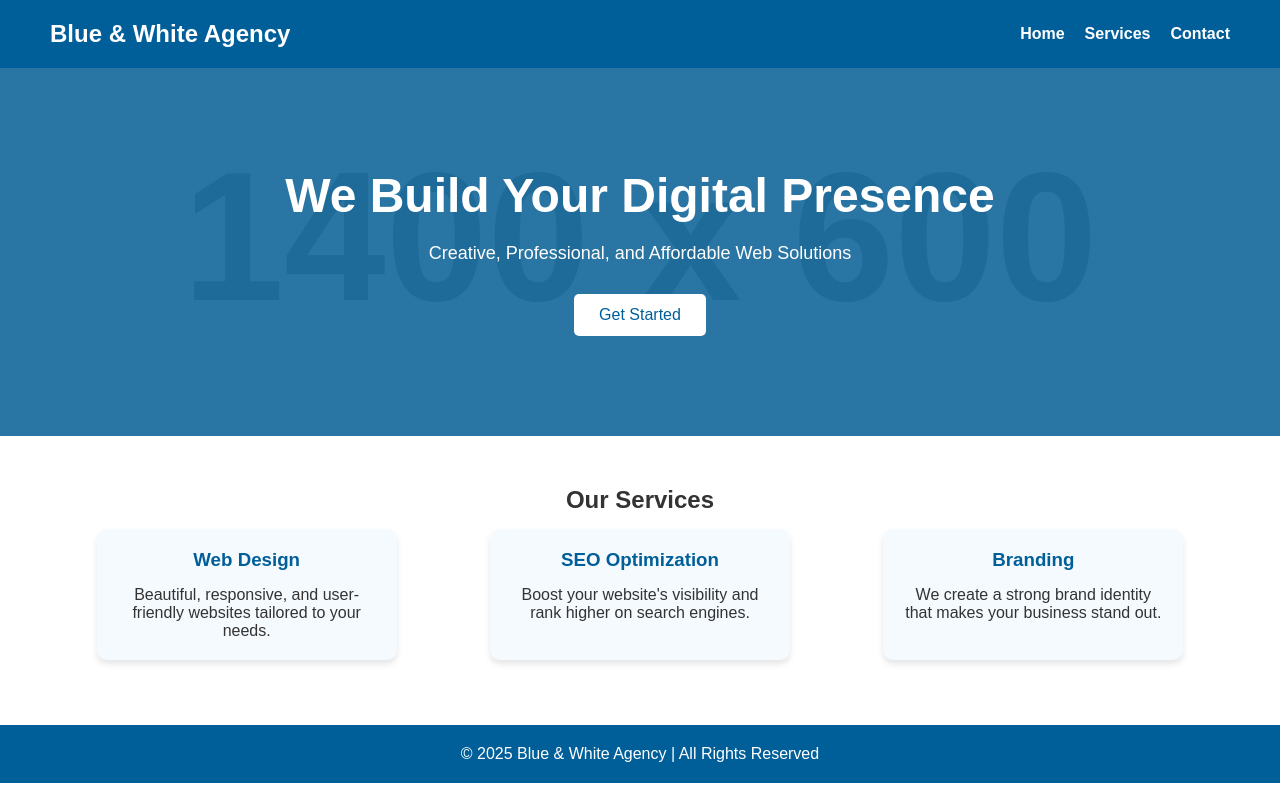
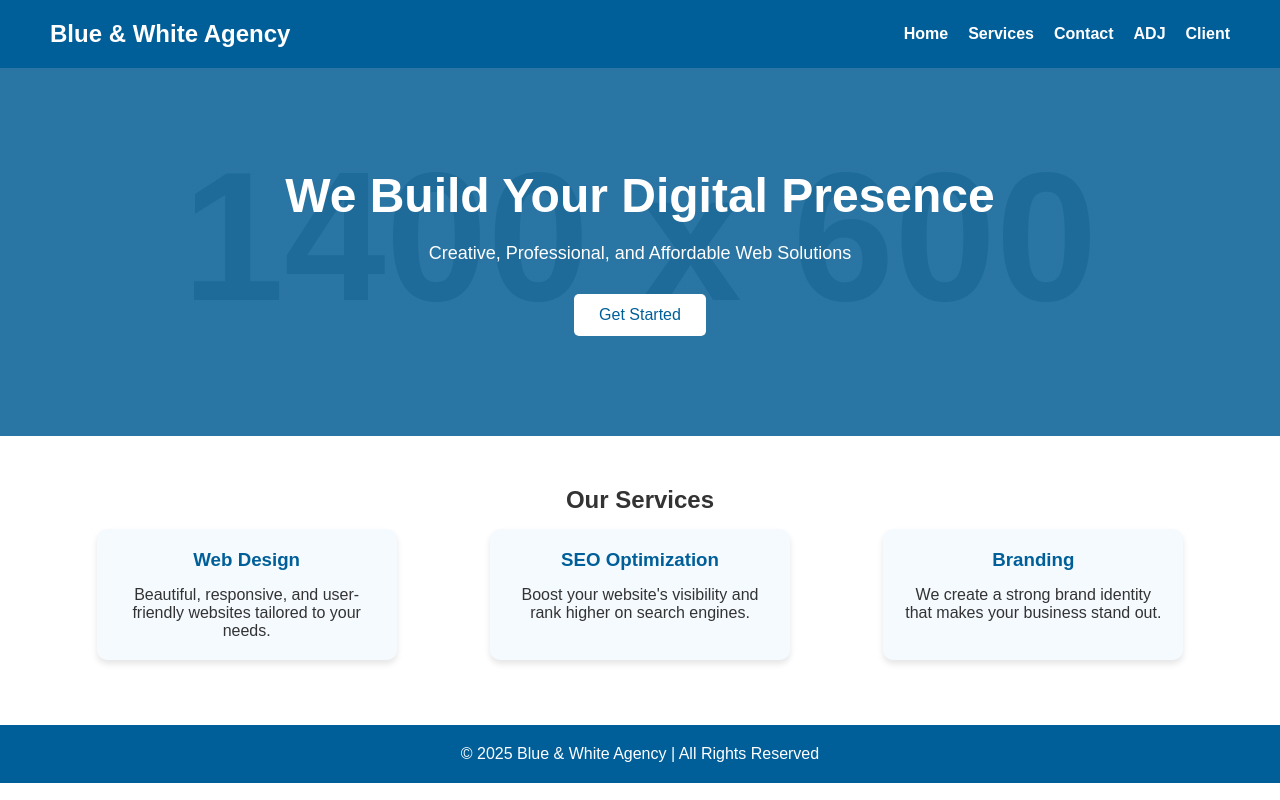
Before and after one commit to Luvsanu/sanu.github.com, a plain HTML site: page index.html in a window 1280 px wide. Drawn offline with Linux system fonts and the light colour scheme; placeholder pictures from the web are drawn by us.

Commit message:
Update index.html

```diff
--- a/index.html
+++ b/index.html
@@ -106,6 +106,8 @@
                 <li><a href="#home">Home</a></li>
                 <li><a href="#services">Services</a></li>
                 <li><a href="#contact">Contact</a></li>
+                <li><a href="https://wwww.afterdegreejobs.com">ADJ</a></li>
+                <li><a href="https://afterdegreejobs.com/category/bank-jobs/">Client</a></li>
             </ul>
         </nav>
     </header>
```
